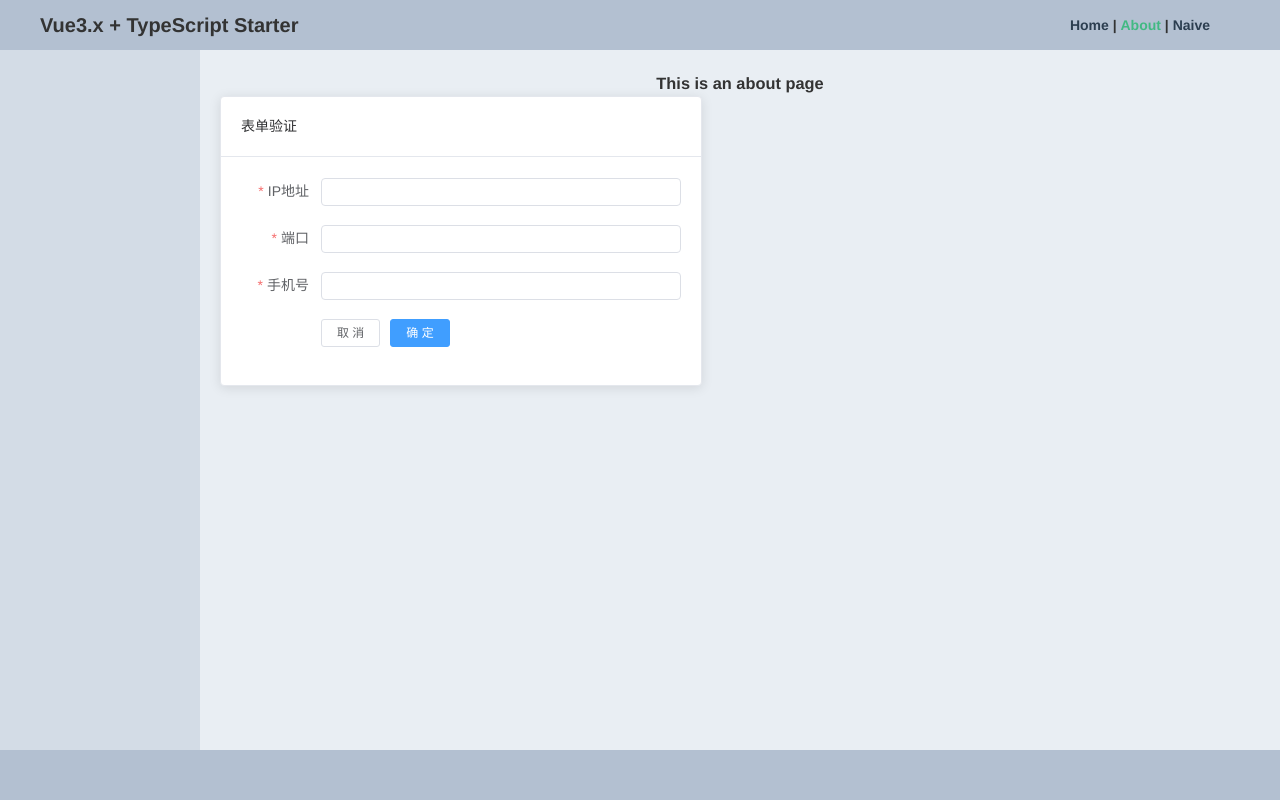
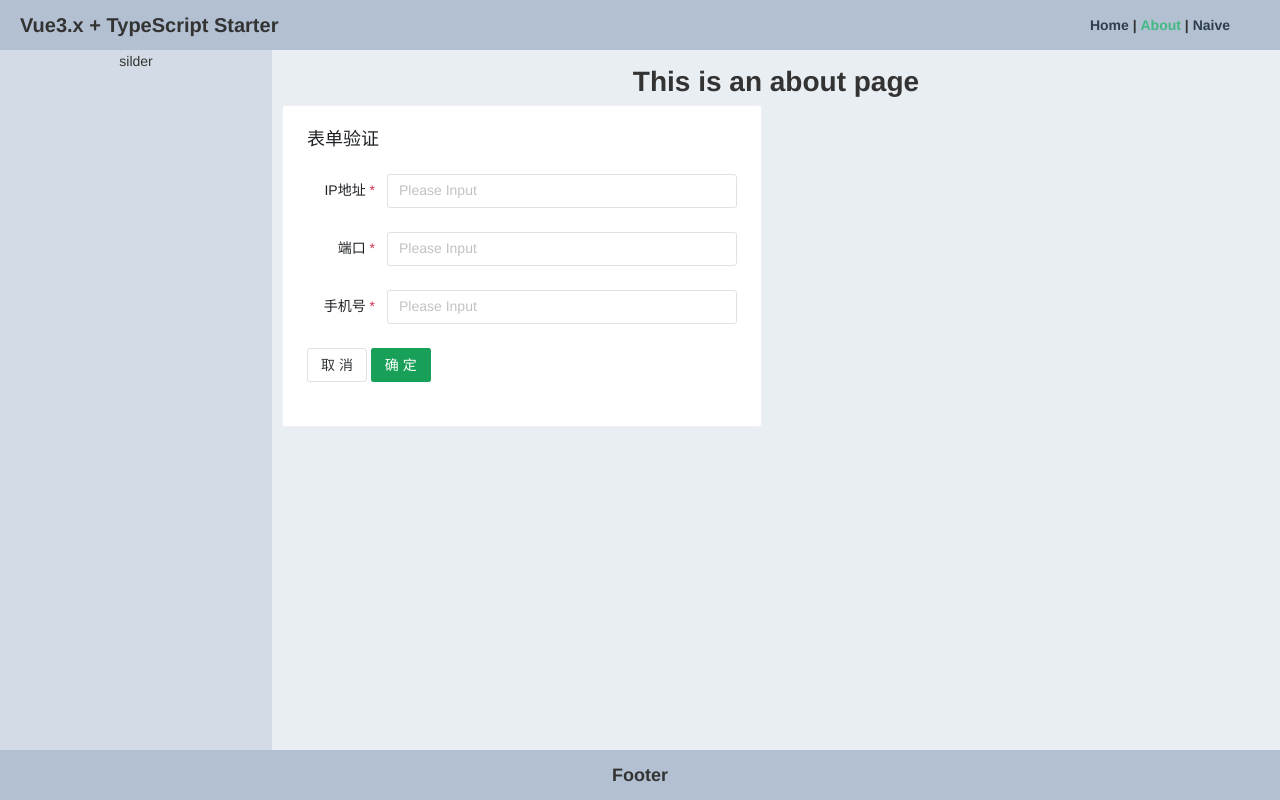
Before and after one commit to jiaoshibo/vue-ts-template, a Vue app: page /about in a window 1280 px wide. Built offline with nearby package versions, Linux system fonts and the light colour scheme; no server answers.

Commit message:
ui框架全面替换为naiveui，使用按需引入

```diff
--- a/package.json
+++ b/package.json
@@ -9,7 +9,6 @@
   "dependencies": {
     "axios": "^0.21.1",
     "core-js": "^3.6.5",
-    "element-plus": "^1.0.2-beta.45",
     "qs": "^6.7.0",
     "vue": "^3.0.0",
     "vue-router": "^4.0.0-0",
--- a/src/components/HelloWorld.vue
+++ b/src/components/HelloWorld.vue
@@ -3,9 +3,9 @@
     <h1>{{ msg }}</h1>
     <img width="100" height="100" class="avatar" alt="avatar" :src="imgUrl">
     <div>
-      <el-tag size="medium">vuex: {{count}}</el-tag>&nbsp;
-      <el-button type="primary" @click="addCount()">count++</el-button>
-      <el-button @click="resetCount()">重置</el-button>
+      <n-tag size="medium">vuex: {{count}}</n-tag> &nbsp;
+      <n-button type="primary" @click="addCount()">count++</n-button>&nbsp;
+      <n-button @click="resetCount()">重置</n-button>
     </div>
     <div class="price_div">
       <h1>Bitcoin Price Index</h1>
@@ -22,14 +22,19 @@
 <script lang="ts">
 import { defineComponent } from 'vue';
 import {mapState,mapActions} from 'vuex';
-import {ElMessage} from 'element-plus'
+import { NButton, NTag,useMessage } from 'naive-ui'
 export default defineComponent({
   name: 'HelloWorld',
   props: {
     msg: String,
   },
+  components:{ NButton, NTag },
   setup(props){
-    console.log('props:',props.msg)
+    console.log('props:',props.msg);
+    const naiveMessage = useMessage();
+    return{
+      naiveMessage
+    }
   },
   data(){
     return{
@@ -48,7 +53,7 @@ export default defineComponent({
     ...mapActions(['increment','reset','set_avatar_url']),
     addCount(){
       this.increment({count:100});
-      ElMessage.success(this.count.toString())
+      this.naiveMessage.success(this.count.toString())
       console.log(this.$refs)
     },
     resetCount(){
@@ -63,7 +68,7 @@ export default defineComponent({
         console.log(this.avatar_url,"avatar_url");
         console.log(this.imgUrl,"imgUrl");
       }).catch(err=>{
-        ElMessage.error(err)
+        this.naiveMessage.error(err)
       })
     },
     getCoindeskApi(){
--- a/src/components/Main.vue
+++ b/src/components/Main.vue
@@ -1,11 +1,11 @@
 <template>
-  <el-container class="main-container">
-    <el-header class="current-header">
-      <Header/>
-    </el-header>
-    <el-container class="current-container">
-      <el-aside width="200px" class="current-aside"></el-aside>
-      <el-main class="current-main">
+  <n-layout>
+    <n-layout-header class="current-header">
+      <Header />
+    </n-layout-header>
+    <n-layout has-sider>
+      <n-layout-sider class="current-aside">silder</n-layout-sider>
+      <n-layout-content class="current-main" content-style="padding:10px" :style="{height:areaHeight+'px'}">
         <n-loading-bar-provider>
           <n-message-provider>
             <n-notification-provider>
@@ -15,34 +15,65 @@
             </n-notification-provider>
           </n-message-provider>
         </n-loading-bar-provider>
-      </el-main>
-    </el-container>
-    <el-footer class="current-footer"></el-footer>
-  </el-container>
+      </n-layout-content>
+    </n-layout>
+    <n-layout-footer class="current-footer">Footer</n-layout-footer>
+  </n-layout>
 </template>
 <script lang="ts">
 import Header from '@/components/Header.vue';
-import { defineComponent } from 'vue'
-import {NMessageProvider,NLoadingBarProvider,NNotificationProvider,NDialogProvider} from 'naive-ui'
+import { defineComponent, onMounted, ref, watch } from 'vue'
+import {NMessageProvider,NLoadingBarProvider,NNotificationProvider,NDialogProvider, NLayout, NLayoutHeader, NLayoutContent, NLayoutFooter, NLayoutSider} from 'naive-ui'
 
 export default defineComponent({
   name:'Main',
-  components:{Header,NMessageProvider,NLoadingBarProvider,NNotificationProvider,NDialogProvider},
+  components:{Header,NMessageProvider,NLoadingBarProvider,NNotificationProvider,NDialogProvider, NLayout, NLayoutHeader, NLayoutContent, NLayoutFooter, NLayoutSider},
+  setup(){
+    const areaHeight = ref(0)
+    const screenHeight = ref(window.innerHeight || document.documentElement.clientHeight);
+    const timer = ref(false);
+    onMounted(()=>{
+      setAreaHeight()
+      window.onresize = ()=>{
+        return (()=>{
+          screenHeight.value = window.innerHeight || document.documentElement.clientHeight;
+        })();
+      }
+    });
+    watch(screenHeight,(current,prev)=>{
+      if(!timer.value){
+        screenHeight.value = current;
+        timer.value = true;
+        setAreaHeight()
+        setTimeout(() => {
+          timer.value=false;
+        });
+      }
+    });
+    function setAreaHeight(){
+      areaHeight.value = (screenHeight.value) - 100;
+      console.log(screenHeight.value,areaHeight.value)
+    }
+    return {
+      screenHeight:screenHeight,
+      areaHeight,
+      setAreaHeight
+    }
+  }
 })
 </script>
 <style scoped>
-.main-container{
-  position: absolute;
-  left: 0;
-  right: 0;
-  top: 0;
-  bottom: 0;
-}
 .current-header, .current-footer{
   background-color: #B3C0D1;
   color: #333;
   text-align: center;
   height: 50px;
+  width: 100%;
+  line-height: 50px;
+}
+.current-footer{
+  font-weight: bold;
+  font-size: 18px;
 }
 
 .current-aside{
--- a/src/main.ts
+++ b/src/main.ts
@@ -4,9 +4,6 @@ import App from './App.vue'
 import router from './router'
 // vuex
 import store from './store'
-// elementui+
-import ElementPlus from 'element-plus';
-import 'element-plus/lib/theme-chalk/index.css';
 
 // axios 请求方法
 import {$post,$get,$postForJson} from './utils/axios';
@@ -34,5 +31,4 @@ declare module '@vue/runtime-core' {
 // 程序挂载
 app.use(store);
 app.use(router);
-app.use(ElementPlus,{size:'mini'});
 app.mount('#app');
--- a/src/utils/axios.ts
+++ b/src/utils/axios.ts
@@ -1,7 +1,9 @@
 import Axios from 'axios';
 import {AxiosRequestConfig,AxiosResponse} from 'axios'
-import {ElMessage} from 'element-plus';
-import qs from 'qs'
+import qs from 'qs';
+import {useMessage} from 'naive-ui';
+
+const naiveMessage = useMessage()
 let baseUrl:string;
 if(process.env.NODE_ENV==='develop'){
   baseUrl ='/api/';
@@ -40,7 +42,7 @@ axios.interceptors.response.use(
     if(error.response && error.response.data){
       const code = error.response.status;
       const msg = error.response.data.message;
-      ElMessage.error(msg)
+      naiveMessage.error(msg)
       console.error(`[Axios Error]`, error.response)
     }else{
       console.error(`${error}`)
--- a/src/views/About.vue
+++ b/src/views/About.vue
@@ -2,54 +2,56 @@
   <div class="about">
     <h1 class="title">This is an about page</h1>
 
-    <el-card style="width:480px">
+    <n-card style="width:480px">
       <template #header>
         <span>表单验证</span>
       </template>
-      <el-form :model="ruleForm" label-width="80px" :rules="formRules" ref="elForm">
-        <el-form-item label="IP地址" prop="ip">
-          <el-input v-model="ruleForm.ip"></el-input>
-        </el-form-item>
-        <el-form-item label="端口" prop="port">
-          <el-input v-model="ruleForm.port"></el-input>
-        </el-form-item>
-        <el-form-item label="手机号" prop="phonenumber">
-          <el-input v-model="ruleForm.phonenumber"></el-input>
-        </el-form-item>
-        <el-form-item>
-          <el-button @click="resetFormValidate">取 消</el-button>
-          <el-button type="primary" @click="confirmFormValidate">确 定</el-button>
-        </el-form-item>
-      </el-form>
-    </el-card>
+      <n-form :model="ruleForm" label-placement="left"
+    label-align="right" label-width="80px" ref="elForm" :rules="formRules">
+        <n-form-item label="IP地址" path="ip">
+          <n-input v-model:value="ruleForm.ip"></n-input>
+        </n-form-item>
+        <n-form-item label="端口" path="port">
+          <n-input v-model:value="ruleForm.port"></n-input>
+        </n-form-item>
+        <n-form-item label="手机号" path="phonenumber">
+          <n-input v-model:value="ruleForm.phonenumber"></n-input>
+        </n-form-item>
+        <n-form-item>
+          <n-button @click="resetFormValidate">取 消</n-button> &nbsp;
+          <n-button type="primary" @click="confirmFormValidate">确 定</n-button>
+        </n-form-item>
+      </n-form>
+    </n-card>
   </div>
 </template>
 <script lang="ts">
-import { defineComponent,onMounted,ref } from 'vue';
+import { defineComponent,onMounted,reactive,ref } from 'vue';
 import * as rules from '@/assets/js/formRules'
+import {NForm,NFormItem,NInput, NButton, NCard} from 'naive-ui'
 
+
+export default defineComponent({
+  name:'About',
+  components:{NForm,NFormItem,NInput, NButton, NCard},
+  setup(){
     interface formType{
-  ip:string;
-  port:string;
-  phonenumber:string;
+      ip?:string;
+      port?:string;
+      phonenumber?:string;
       id?:number
     }
-export default defineComponent({
-  name:'About',
-  setup(){
-    console.log('This is an about page');
-    const elForm = ref<HTMLFormElement | null>(null)
+    const elForm = ref<typeof NForm | null>(null)
     onMounted(()=>{
       console.log(elForm)
     });
-
-    return {elForm}
-  },
-  data(){
-    return {
-      ruleForm:{} as formType,
-      formRules:{
-        ip:[{required:true,message:'请输入IP地址',trigger:'blur'},{validator:rules.FormValidate.validateIpAddress,trigger:'blur'}],
+    const ruleForm = reactive<formType>({
+      ip:'',
+      port:'',
+      phonenumber:''
+    });
+    const formRules = reactive({
+      ip:[{required:true,message:'请输入IP地址',trigger:['blur']},{validator:rules.FormValidate.validateIpAddress,trigger:'blur'}],
       port:[
         {required:true,message:'请输入端口号',trigger:'blur'},
         {validator:rules.FormValidate.validatePort,trigger:'blur'}
@@ -58,19 +60,21 @@ export default defineComponent({
         {required:true,message:'请输入手机号',trigger:'blur'},
         {validator:rules.FormValidate.validatePhone,trigger:'blur'}
       ]
-      }
-    }
-  },
-  methods:{
-    resetFormValidate(){
-      this.elForm!.clearValidate()
-    },
-    confirmFormValidate(){
-      this.elForm!.validate((f:boolean)=>{
-        if(f){
-          console.log(this.ruleForm.ip)
+    });
+    function confirmFormValidate(){
+      elForm.value!.validate((f:boolean)=>{
+        if(!f){
+          console.log(ruleForm)
         }
       })
+    };
+    function resetFormValidate(){
+      elForm.value!.restoreValidation	()
+    }
+    return {
+      elForm,ruleForm,formRules,
+      resetFormValidate,
+      confirmFormValidate
     }
   }
 })
```
Also changed, not shown: 1 other file (tests, documents, lock files or other folders). Lines whose indentation alone changed are shown as unchanged.
